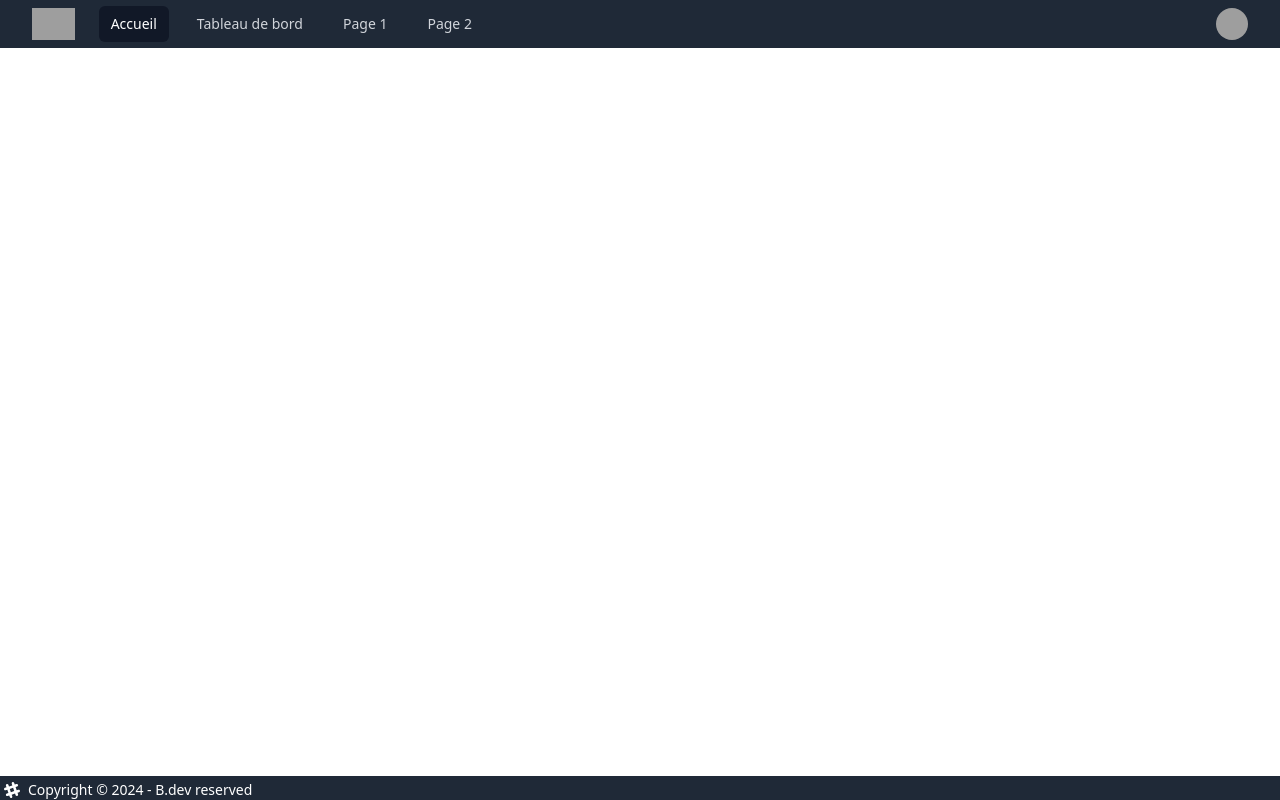
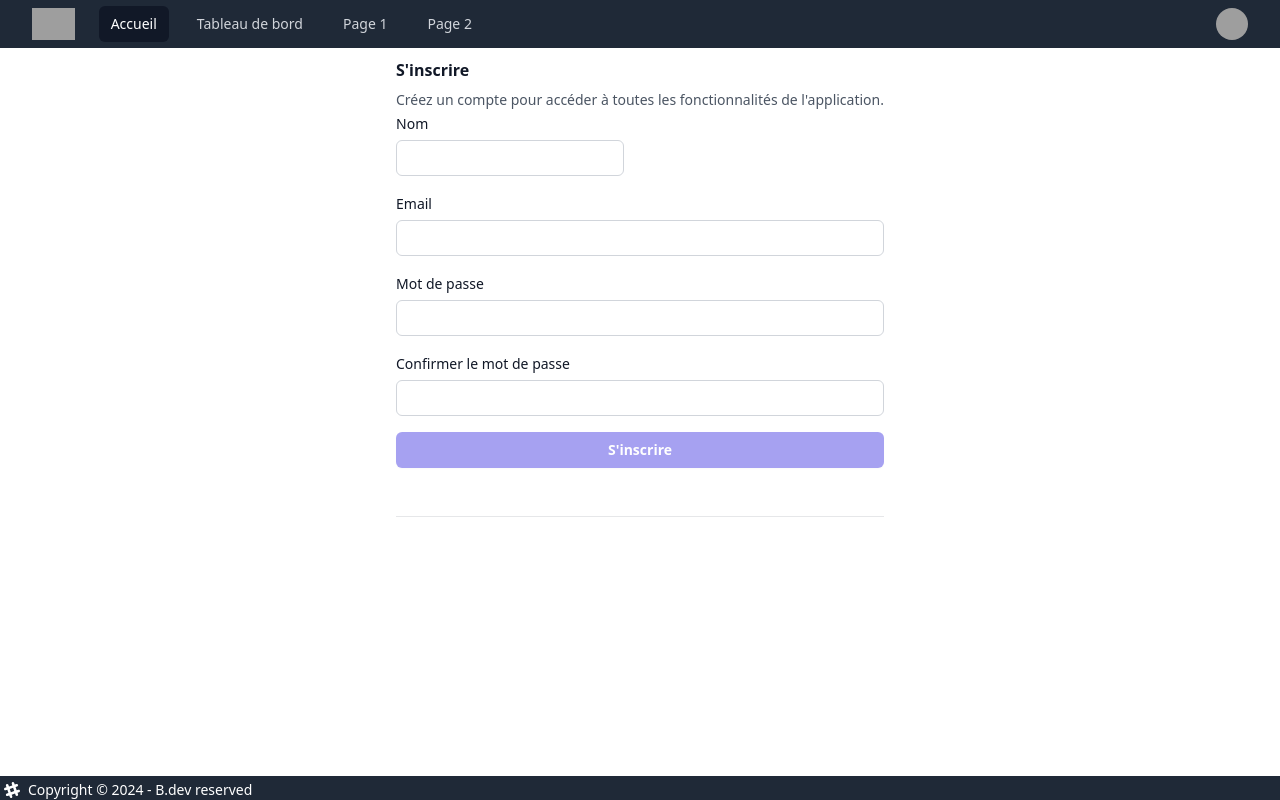
Before and after one commit to AbdelkrimBECHIR/login-angular, an Angular app: page /register in a window 1280 px wide. Before the commit this address led to /. Built offline with nearby package versions, Linux system fonts and the light colour scheme; grey boxes are pictures that could not be loaded.

Commit message:
creation d'un composant register avec la logique de traitement des messages d'erreurs afin de guider l'itilisateur.

```diff
--- a/src/app/app.routes.ts
+++ b/src/app/app.routes.ts
@@ -1,9 +1,11 @@
 import { Routes } from '@angular/router';
 import { HomeComponent } from './components/home/home.component';
 import { LoginComponent } from './components/login/login.component';
+import { RegisterComponent } from './components/register/register.component';
 
 export const routes: Routes = [
   {path: 'home', component: HomeComponent},
-  {path: 'login', component: LoginComponent}
+  {path: 'login', component: LoginComponent},
+  {path: 'register', component: RegisterComponent}
 
 ];
--- a/src/app/components/login/login.component.ts
+++ b/src/app/components/login/login.component.ts
@@ -1,12 +1,13 @@
 import { Component } from '@angular/core';
 import { ReactiveFormsModule,FormControl,FormGroup } from '@angular/forms';
+import { RouterLink } from '@angular/router';
 
 
 
 @Component({
   selector: 'app-login',
   standalone: true,
-  imports: [ReactiveFormsModule],
+  imports: [ReactiveFormsModule,RouterLink],
   templateUrl: './login.component.html',
   styleUrl: './login.component.css'
 })
--- /dev/null
+++ b/src/app/components/register/register.component.html
@@ -0,0 +1,99 @@
+<div class="flex flex-col items-center justify-center w-full h-full space-y-12">
+  <form [formGroup]="RegisterForm" (ngSubmit)="submitRegisterForm()" class="space-y-12" action="#" method="POST">
+    <div class="space-y-12">
+      <div class="border-b border-gray-900/10 pb-12">
+        <h2 class="text-base/7 font-semibold text-gray-900 mt-14">S'inscrire</h2>
+        <p class="mt-1 text-sm/6 text-gray-600">Créez un compte pour accéder à toutes les fonctionnalités de l'application.</p>
+
+        <div class="grid grid-cols-1 gap-y-6 sm:grid-cols-6 sm:gap-x-8 sm:gap-y-4">
+          <!-- Nom -->
+          <div class="sm:col-span-3">
+            <label for="name" class="block text-sm/6 font-medium text-gray-900">Nom</label>
+            <div class="mt-1">
+              <input
+                formControlName="name"
+                type="text"
+                name="fname"
+                id="name"
+                autocomplete="given-name"
+                required
+                class="block w-full rounded-md bg-white px-3 py-1.5 text-base/6 text-gray-900 outline outline-1 -outline-offset-1 outline-gray-300 placeholder:text-gray-400 focus:outline focus:outline-2 focus:-outline-offset-2 focus:outline-indigo-600 sm:text-sm/6"
+              >
+              @if (nameError()) {
+                <p class="text-red-500 text-xs italic mt-1">{{ nameError() }}</p>
+              }
+            </div>
+          </div>
+
+          <!-- Email -->
+          <div class="sm:col-span-6">
+            <label for="email" class="block text-sm/6 font-medium text-gray-900">Email</label>
+            <div class="mt-1">
+              <input
+                formControlName="email"
+                type="email"
+                name="email"
+                id="email"
+                autocomplete="email"
+                required
+                class="block w-full rounded-md bg-white px-3 py-1.5 text-base/6 text-gray-900 outline outline-1 -outline-offset-1 outline-gray-300 placeholder:text-gray-400 focus:outline focus:outline-2 focus:-outline-offset-2 focus:outline-indigo-600 sm:text-sm/6"
+              >
+              @if (emailError()) {
+                <p class="text-red-500 text-xs italic mt-1">{{ emailError() }}</p>
+              }
+            </div>
+          </div>
+
+          <!-- Mot de passe -->
+          <div class="sm:col-span-6">
+            <label for="password" class="block text-sm/6 font-medium text-gray-900">Mot de passe</label>
+            <div class="mt-1">
+              <input
+                formControlName="password"
+                type="password"
+                name="password"
+                id="password"
+                autocomplete="new-password"
+                required
+                class="block w-full rounded-md bg-white px-3 py-1.5 text-base/6 text-gray-900 outline outline-1 -outline-offset-1 outline-gray-300 placeholder:text-gray-400 focus:outline focus:outline-2 focus:-outline-offset-2 focus:outline-indigo-600 sm:text-sm/6"
+              >
+              @if (passwordError()) {
+                <p class="text-red-500 text-xs italic mt-1">{{ passwordError() }}</p>
+              }
+            </div>
+          </div>
+
+          <!-- Confirmation mot de passe -->
+          <div class="sm:col-span-6">
+            <label for="confirmPassword" class="block text-sm/6 font-medium text-gray-900">Confirmer le mot de passe</label>
+            <div class="mt-1">
+              <input
+                formControlName="confirmPassword"
+                type="password"
+                name="confirmPassword"
+                id="confirmPassword"
+                autocomplete="new-password"
+                required
+                class="block w-full rounded-md bg-white px-3 py-1.5 text-base/6 text-gray-900 outline outline-1 -outline-offset-1 outline-gray-300 placeholder:text-gray-400 focus:outline focus:outline-2 focus:-outline-offset-2 focus:outline-indigo-600 sm:text-sm/6"
+              >
+              @if (confirmPasswordError()) {
+                <p class="text-red-500 text-xs italic mt-1">{{ confirmPasswordError() }}</p>
+              }
+            </div>
+          </div>
+
+          <!-- Bouton Submit -->
+          <div class="sm:col-span-6">
+            <button
+              type="submit"
+              [disabled]="RegisterForm.invalid"
+              class="flex w-full justify-center rounded-md bg-indigo-600 px-3 py-1.5 text-sm/6 font-semibold text-white shadow-sm hover:bg-indigo-500 focus-visible:outline focus-visible:outline-2 focus-visible:outline-offset-2 focus-visible:outline-indigo-600 disabled:opacity-50 disabled:cursor-not-allowed"
+            >
+              S'inscrire
+            </button>
+          </div>
+        </div>
+      </div>
+    </div>
+  </form>
+</div>
--- /dev/null
+++ b/src/app/components/register/register.component.ts
@@ -0,0 +1,106 @@
+import { Component } from '@angular/core';
+import {ReactiveFormsModule,FormControl, FormGroup, Validators } from '@angular/forms';
+
+@Component({
+  selector: 'app-register',
+  standalone: true,
+  imports: [ReactiveFormsModule],
+  templateUrl: './register.component.html',
+  styleUrl: './register.component.css'
+})
+export class RegisterComponent {
+
+  RegisterForm = new FormGroup({
+    name: new FormControl('', [Validators.required, Validators.minLength(3)]),
+    email: new FormControl('', [Validators.required, Validators.email]),
+    password: new FormControl('', [Validators.minLength(8) , Validators.pattern('(?=.*\d)(?=.*[a-z])(?=.*[A-Z]).{8,}')]),
+    confirmPassword: new FormControl('', [Validators.minLength(8) , Validators.pattern('(?=.*\d)(?=.*[a-z])(?=.*[A-Z]).{8,}')]),
+ });
+
+  // Validation pour le nom
+  nameError(): string {
+    const nameControl = this.RegisterForm.get('name');
+    if (!nameControl) return '';
+
+    if (nameControl.hasError('required') && nameControl.touched) {
+      return 'Le nom est requis';
+    }
+    if (nameControl.hasError('minlength') && nameControl.touched) {
+      return 'Le nom doit contenir au moins 3 caractères';
+    }
+    return '';
+  }
+
+  // Validation pour l'email
+  emailError(): string {
+    const emailControl = this.RegisterForm.get('email');
+    if (!emailControl) return '';
+
+    if (emailControl.hasError('required') && emailControl.touched) {
+      return 'L\'email est requis';
+    }
+    if (emailControl.hasError('email') && emailControl.touched) {
+      return 'Veuillez entrer une adresse email valide';
+    }
+    return '';
+  }
+
+  // Validation pour le mot de passe
+  passwordError(): string {
+    const passwordControl = this.RegisterForm.get('password');
+    if (!passwordControl) return '';
+
+    if (passwordControl.hasError('required') && passwordControl.touched) {
+      return 'Le mot de passe est requis';
+    }
+    if (passwordControl.hasError('minlength') && passwordControl.touched) {
+      return 'Le mot de passe doit contenir au moins 8 caractères';
+    }
+    if (passwordControl.hasError('pattern') && passwordControl.touched) {
+      return 'Le mot de passe doit contenir au moins une majuscule, une minuscule et un chiffre';
+    }
+    return '';
+  }
+
+  // Validation pour la confirmation du mot de passe
+  confirmPasswordError(): string {
+    const confirmPasswordControl = this.RegisterForm.get('confirmPassword');
+    if (!confirmPasswordControl) return '';
+
+    if (confirmPasswordControl.hasError('required') && confirmPasswordControl.touched) {
+      return 'La confirmation du mot de passe est requise';
+    }
+    if (this.checkPassword()) {
+      return 'Les mots de passe ne correspondent pas';
+    }
+    return '';
+  }
+
+  // Vérification de la correspondance des mots de passe
+  checkPassword(): boolean {
+    const password = this.RegisterForm.get('password')?.value;
+    const confirmPassword = this.RegisterForm.get('confirmPassword')?.value;
+    return password !== confirmPassword && !!this.RegisterForm.get('confirmPassword')?.touched;
+  }
+
+  // Soumission du formulaire
+  submitRegisterForm() {
+    if (this.RegisterForm.valid) {
+      console.log('Formulaire soumis avec succès:', this.RegisterForm.value);
+      // Ajouter ici la logique pour envoyer les données au serveur
+    } else {
+      this.markFormGroupTouched(this.RegisterForm);
+    }
+  }
+
+  // Utilitaire pour marquer tous les champs comme touchés
+  private markFormGroupTouched(formGroup: FormGroup) {
+    Object.values(formGroup.controls).forEach(control => {
+      control.markAsTouched();
+
+      if (control instanceof FormGroup) {
+        this.markFormGroupTouched(control);
+      }
+    });
+  }
+}
```
Also changed, not shown: src/app/components/register/register.component.css (added), 1 other file (tests, documents, lock files or other folders).
